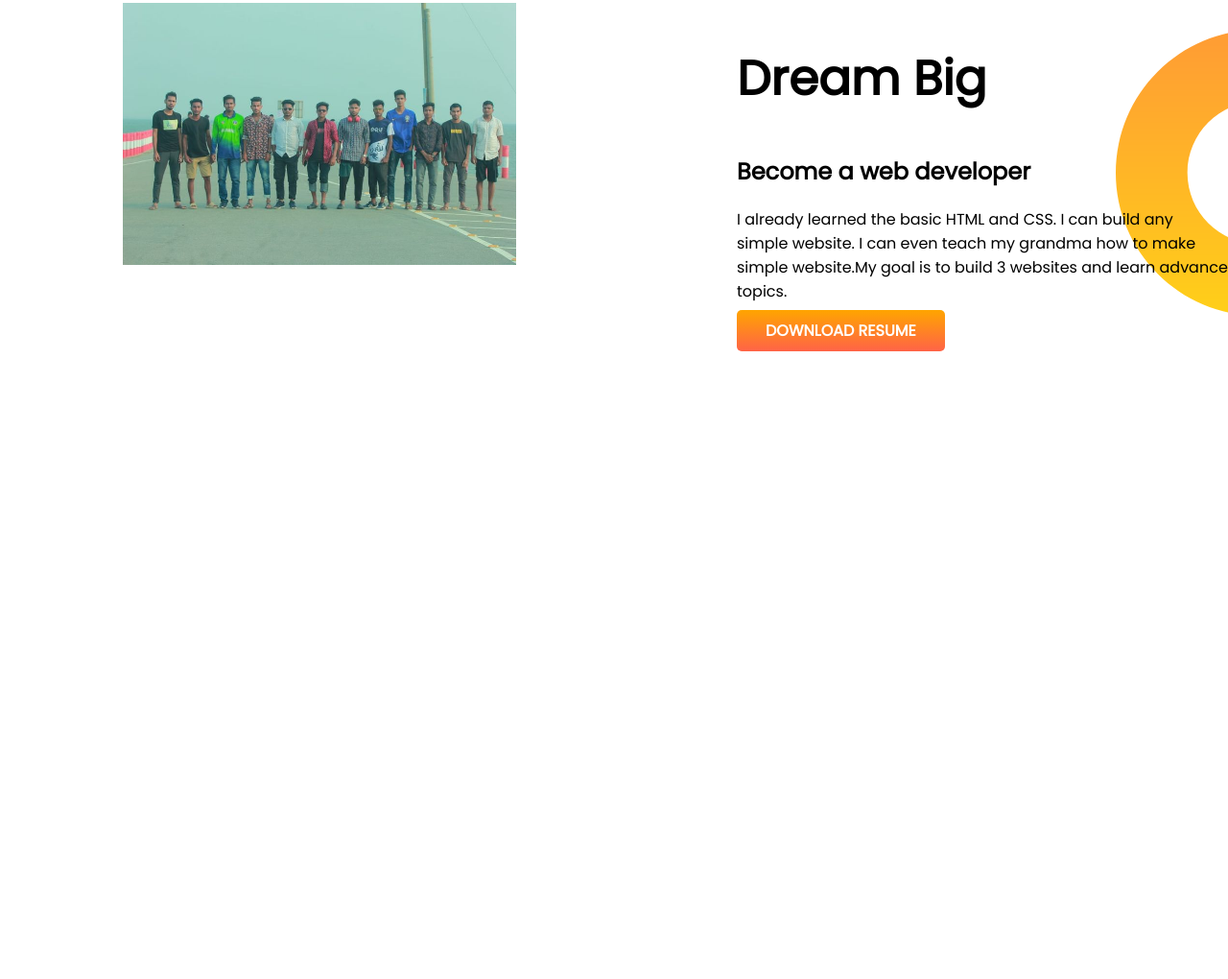
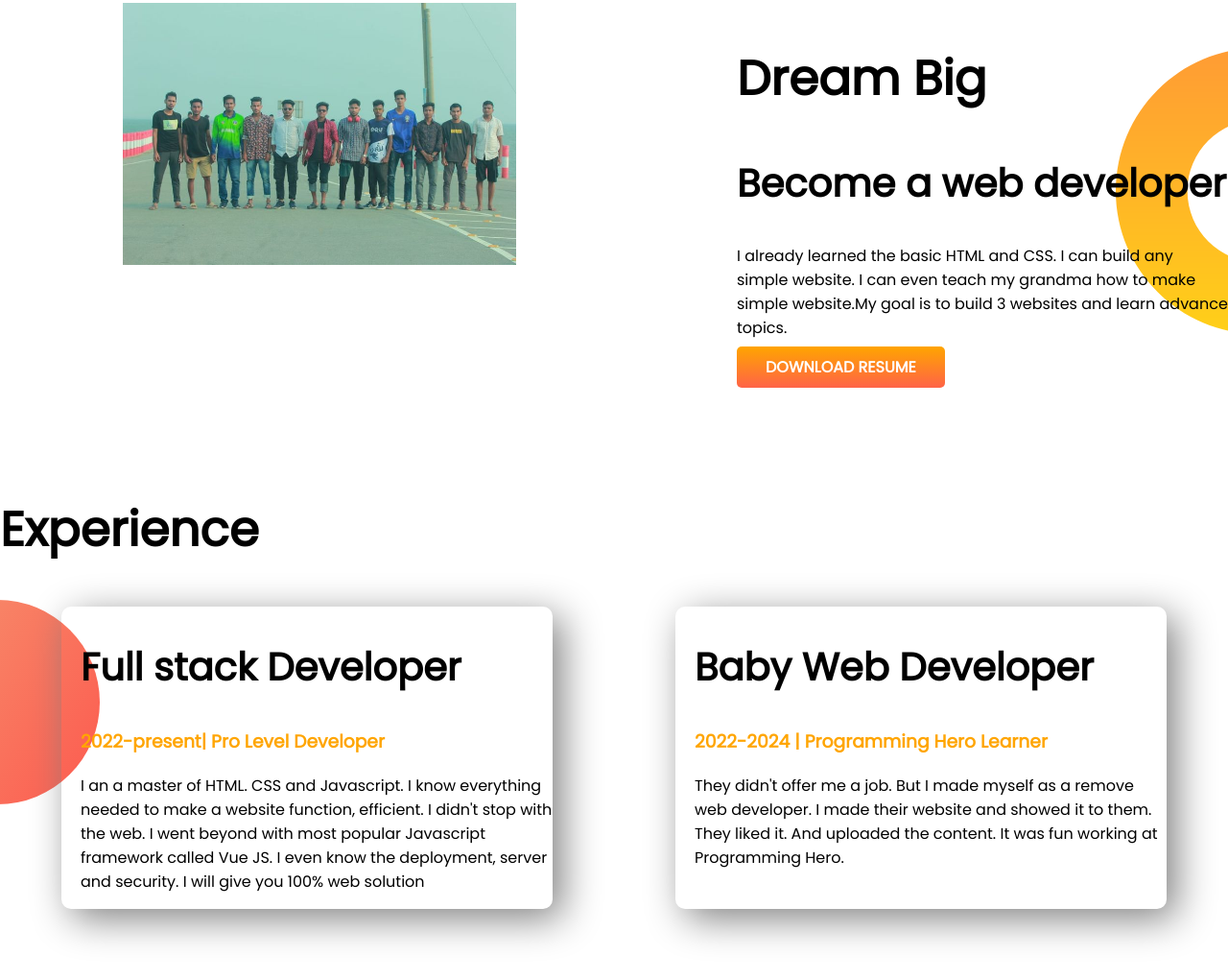
Before and after one commit to rajibb07/developer, a plain HTML site: page index.html in a window 1280 px wide. Shown: the part 580-1600 px from the top of the page at 96% size. Before the commit the page ends 1057 px from the top, so only its background shows below. Drawn offline with Linux system fonts and the light colour scheme.

Commit message:
style added

```diff
--- a/index.html
+++ b/index.html
@@ -13,7 +13,7 @@
 </head>
 
 <body>
-    <section class="top-banner">
+    <section class="top-banner flesible-container">
         <div class="half-width">
             <h1>Welcome To</h1>
             <h1><span class="orange-color">Raikul Islam's</span> World!</h1>
@@ -28,7 +28,7 @@
             <img src="image/rajib.jpg" alt="">
         </div>
     </section>
-    <section class="dream-big">
+    <section class="dream-big flesible-container">
         <div class="half-width">
             <img src="image/friend.jpg">
         </div>
@@ -39,7 +39,26 @@
                 to make simple website.My goal is to build 3 websites and learn advance topics.</p>
             <a class="link-button" target="_blank" href="https://www.google.com">DOWNLOAD RESUME</a>
         </div>
-
+    </section>
+    <section class="experience-area">
+        <h1>Experience</h1>
+        <div class="flesible-container">
+            <div class="experience-item">
+                <h2>Full stack Developer</h2>
+                <h3 class="orange-color">2022-present| Pro Level Developer</h3>
+                <p>I an a master of HTML. CSS and Javascript. I know everything needed to make a website function,
+                    efficient. I didn't stop with the web. I went beyond with most popular Javascript framework called
+                    Vue
+                    JS. I even know the deployment, server and security. I will give you 100% web solution</p>
+            </div>
+            <div class="experience-item">
+                <h2>Baby Web Developer</h2>
+                <h3 class="orange-color">2022-2024 | Programming Hero Learner</h3>
+                <p>They didn't offer me a job. But I made myself as a remove web developer. I made their website and
+                    showed
+                    it to them. They liked it. And uploaded the content. It was fun working at Programming Hero.</p>
+            </div>
+        </div>
     </section>
 </body>
 
--- a/style.css
+++ b/style.css
@@ -8,11 +8,15 @@ h1 {
 
 }
 
+h2 {
+    font-size: 40px;
+}
+
 .orange-color {
     color: orange;
 }
 
-section {
+.flesible-container {
     display: flex;
     margin-bottom: 120px;
 }
@@ -45,3 +49,18 @@ section {
     background-repeat: no-repeat;
     background-position: right;
 }
+
+.experience-area {
+    background-image: url(image/exp-bg.png);
+    background-repeat: no-repeat;
+    background-position: left;
+}
+
+.experience-item {
+    width: 40%;
+    margin-left: 5%;
+    margin-right: 5%;
+    padding-left: 20px;
+    border-radius: 10px;
+    box-shadow: 10px 10px 40px gray;
+}
```
Also changed, not shown: image/exp-bg.png (added).
